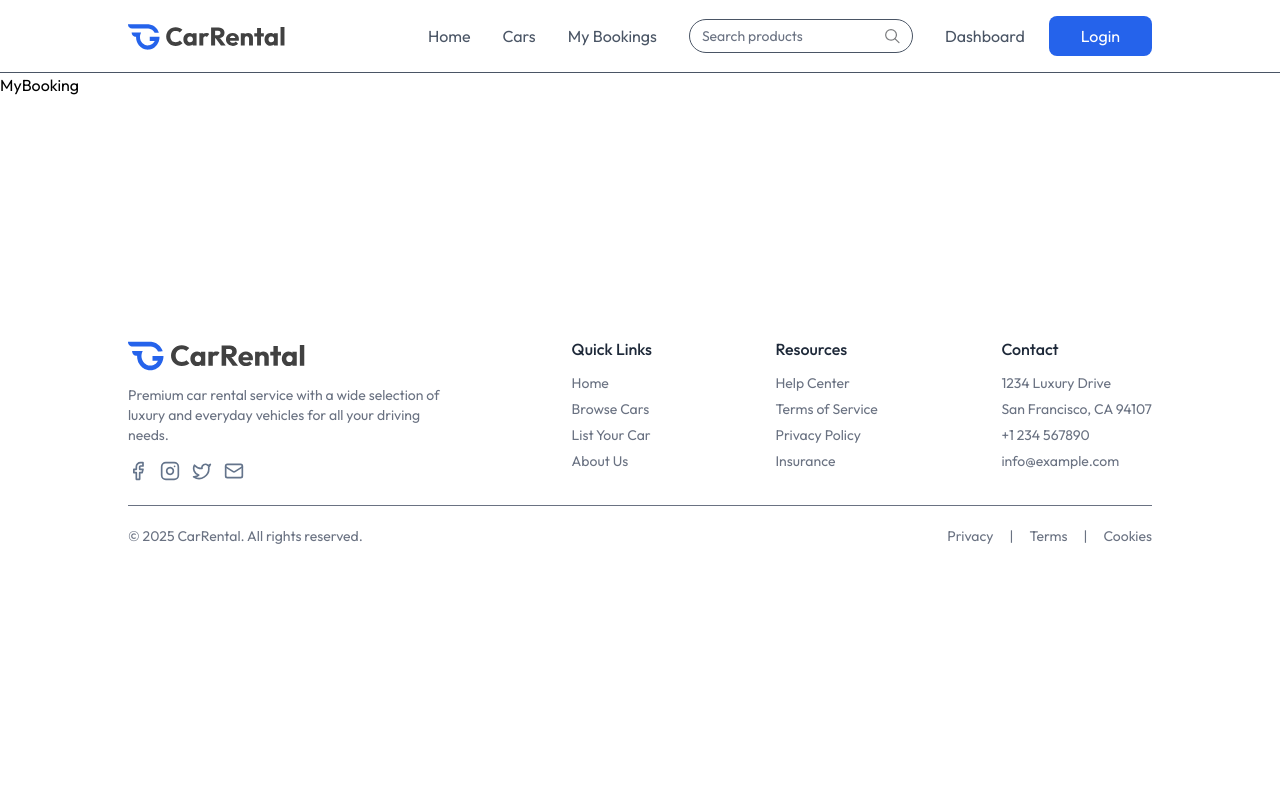
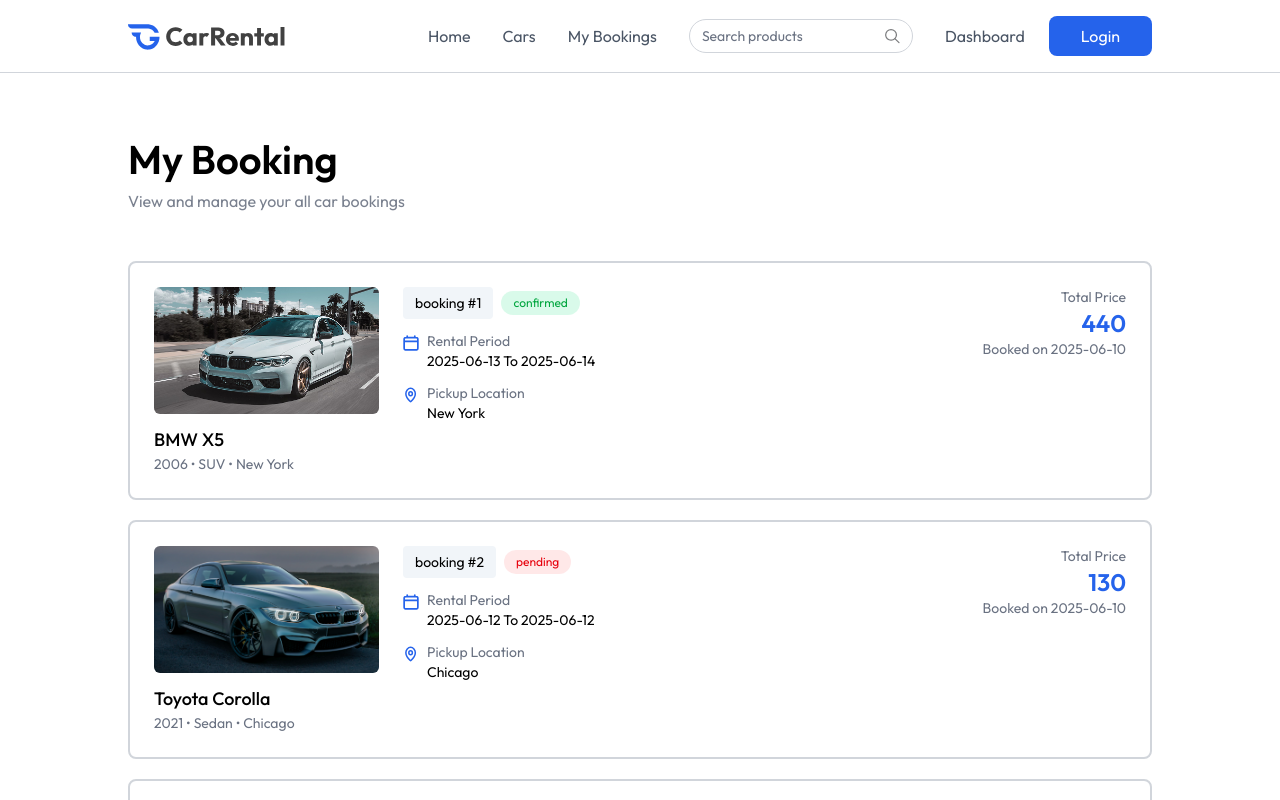
Before and after one commit to Vishal-Kushwaha1/CarRental, a React (Vite) app in the folder frontend/: page /my-bookings in a window 1280 px wide. Shown: the top 800 px of the page. Built offline with nearby package versions, Linux system fonts and the light colour scheme.

Commit message:
my booking page compleated and resolve tailwind varible borderColor

```diff
--- a/frontend/src/index.css
+++ b/frontend/src/index.css
@@ -11,4 +11,5 @@
   --color-primary-dull: #1f58d8;
   --color-light: #f1f5f9;
   --color-background: #c4c7d2;
+  --color-borderColor: #D1D5DB;
 }
--- a/frontend/src/pages/MyBooking.jsx
+++ b/frontend/src/pages/MyBooking.jsx
@@ -1,8 +1,67 @@
-import React from 'react'
+import React, { useEffect, useState } from 'react'
+import { assets, dummyMyBookingsData } from "../assets/assets.js"
+import Title from "../compponents/Title.jsx"
 
 const MyBooking = () => {
+  const [bookings, setBookings] = useState([])
+  const currency = import.meta.env.VITE_CURRENCY
+
+  const fetchMyBooking = async () => {
+    setBookings(dummyMyBookingsData)
+  }
+
+
+  useEffect(() => {
+    fetchMyBooking()
+  }, [])
+
   return (
-    <div>MyBooking</div>
+    <div className='px-6 md:px-16 lg:px-24 xl:px-32 2xl:px-48 mt-16 text-sm max-w-7xl mx-auto'>
+      <Title title='My Booking' subTitle="View and manage your all car bookings" align="left" />
+      <div>
+        {bookings.map((booking, index) => (
+          <div key={booking._id} className='grid grid-cols-1 md:grid-cols-4 gap-6 p-6 border-2 border-borderColor rounded-lg mt-5 first:mt-12'>
+            {/* car image +info */}
+            <div className='md:col-span-1'>
+              <div className='rounded-md overflow-hidden mb-3'>
+                <img src={booking.car.image} alt="car" className='w-full h-auto aspect-video object-cover' />
+              </div>
+              <p className='text-lg font-medium mt-2'>{booking.car.brand} {booking.car.model} </p>
+              <p className='text-gray-500'>{booking.car.year} • {booking.car.category} • {booking.car.location}</p>
+            </div>
+            {/* Booking info */}
+            <div className='md:col-span-2'>
+              <div className='flex items-center gap-2'>
+                <p className='px-3 py-1.5 bg-light rounded'> booking #{index + 1}</p>
+                <p className={`px-3 py-1 text-xs rounded-full ${booking.status === "confirmed" ? "bg-green-400/15 text-green-600" : "bg-red-400/15 text-red-600"}`}>{booking.status}</p>
+              </div>
+              <div className='flex items-start gap-2 mt-3'>
+                <img src={assets.calendar_icon_colored} alt="calender" className='w-4 h-4 mt-1'/>
+                <div>
+                  <p className='text-gray-500'>Rental Period</p>
+                  <p>{booking.pickupDate.split("T")[0]} To {booking.returnDate.split("T")[0]}</p>
+                </div>
+              </div>
+              <div className='flex items-start gap-2 mt-3'>
+                <img src={assets.location_icon_colored} alt="location" className='w-4 h-4 mt-1'/>
+                <div>
+                  <p className='text-gray-500'>Pickup Location</p>
+                  <p>{booking.car.location}</p>
+                </div>
+              </div>
+            </div>
+            {/* Price */}
+            <div className='md:col-span-1 flex flex-col justify-between gap-6'>
+              <div className='text-sm text-gray-500 text-right'>
+                <p>Total Price</p>
+                <h1 className='text-2xl font-semibold text-primary '>{currency}{booking.price}</h1>
+                <p>Booked on {booking.createdAt.split("T")[0]}</p>
+              </div>
+            </div>
+          </div>
+        ))}
+      </div>
+    </div>
   )
 }
 
```
